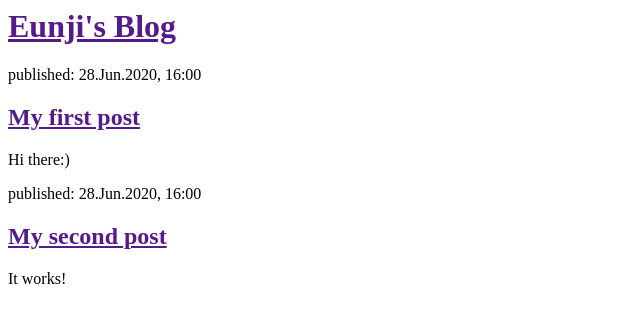
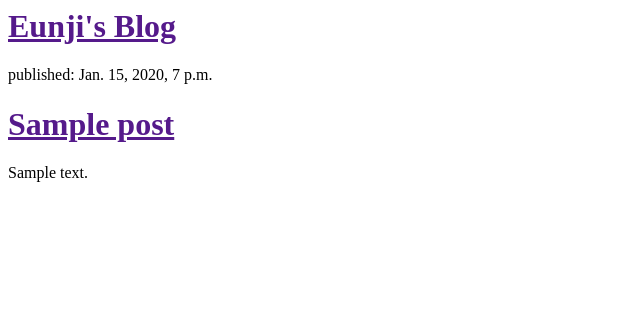
Before and after one commit to ezi-sab/BSc_FirstBlog, a Django app: page / in a window 1280 px wide. Shown: the top 323 px of the page, without its empty margins (0-640 px from the left). Run offline with Django 3.2, Linux system fonts and the light colour scheme; tables that the repository leaves empty hold one stand-in row (values such as "Sample post").

Commit message:
Modified templates to display posts from database.

```diff
--- a/blog/templates/blog/post_list.html
+++ b/blog/templates/blog/post_list.html
@@ -8,16 +8,12 @@
             <h1><a href="">Eunji's Blog</a></h1>
         </div>
 
+        {% for post in posts %}
         <div>
-            <p>published: 28.Jun.2020, 16:00</p>
-            <h2><a href="">My first post</a></h2>
-            <p>Hi there:)</p>
+            <p>published: {{ post.published_date }}</p>
+            <h1><a href="">{{ post.title }}</a></h1>
+            <p>{{ post.text|linebreaksbr }}</p>
         </div>
-
-        <div>
-            <p>published: 28.Jun.2020, 16:00</p>
-            <h2><a href="">My second post</a></h2>
-            <p>It works!</p>
-        </div>
+        {% endfor %}
     </body>
 </html>
--- a/blog/views.py
+++ b/blog/views.py
@@ -2,7 +2,6 @@ from django.shortcuts import render
 from django.utils import timezone
 from .models import Post
 
-#Create your views here
 def post_list(request):
     posts = Post.objects.filter(published_date__lte=timezone.now()).order_by('published_date')
     return render(request, 'blog/post_list.html', {'posts': posts})
```
